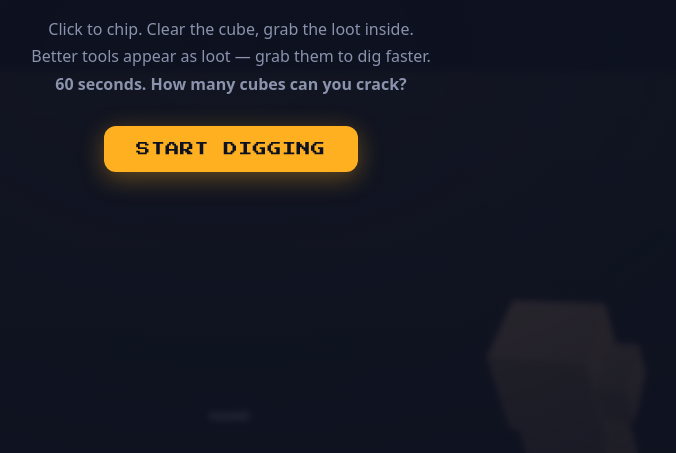
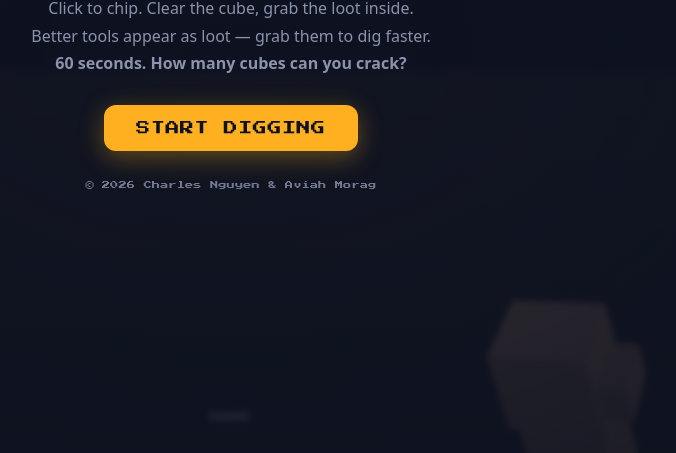
Before and after one commit to chr-nguyen/one-click-minecraft, a website built with Vite: page index.html in a window 1280 px wide. Shown: the part 347-800 px from the top of the page, without its empty margins (409-1085 px from the left). Built offline with nearby package versions, Linux system fonts and the light colour scheme; animation ran at ten frames a second.

Commit message:
Add creator credit: © 2026 Charles Nguyen and Aviah Morag
- Credit line on the start screen; author/copyright in package.json

```diff
--- a/package.json
+++ b/package.json
@@ -3,6 +3,9 @@
   "private": true,
   "version": "0.1.0",
   "type": "module",
+  "author": "Charles Nguyen and Aviah Morag",
+  "license": "UNLICENSED",
+  "copyright": "© 2026 Charles Nguyen and Aviah Morag",
   "scripts": {
     "dev": "vite",
     "build": "vite build",
--- a/src/style.css
+++ b/src/style.css
@@ -98,3 +98,7 @@ html, body { height: 100%; overflow: hidden; background: var(--bg); color: var(-
 }
 #overlay-inner button:hover { transform: translateY(-2px); box-shadow: 0 10px 32px rgba(255,176,32,0.5); }
 #overlay-inner button:active { transform: translateY(0); }
+#overlay-inner .credit {
+  font-family: var(--pixel); font-size: 8px; letter-spacing: 0.04em;
+  color: var(--dim); margin-top: 28px; margin-bottom: 0; opacity: 0.8;
+}
--- a/src/ui.js
+++ b/src/ui.js
@@ -48,7 +48,8 @@ export class UI {
       <p>Click to chip. Clear the cube, grab the loot inside.<br>
          Better tools appear as loot — grab them to dig faster.<br>
          <b>60 seconds. How many cubes can you crack?</b></p>
-      <button id="startBtn">START DIGGING</button>`;
+      <button id="startBtn">START DIGGING</button>
+      <p class="credit">© 2026 Charles Nguyen &amp; Aviah Morag</p>`;
     $('startBtn').onclick = onStart;
   }
 
```
Also changed, not shown: 2 other files.
